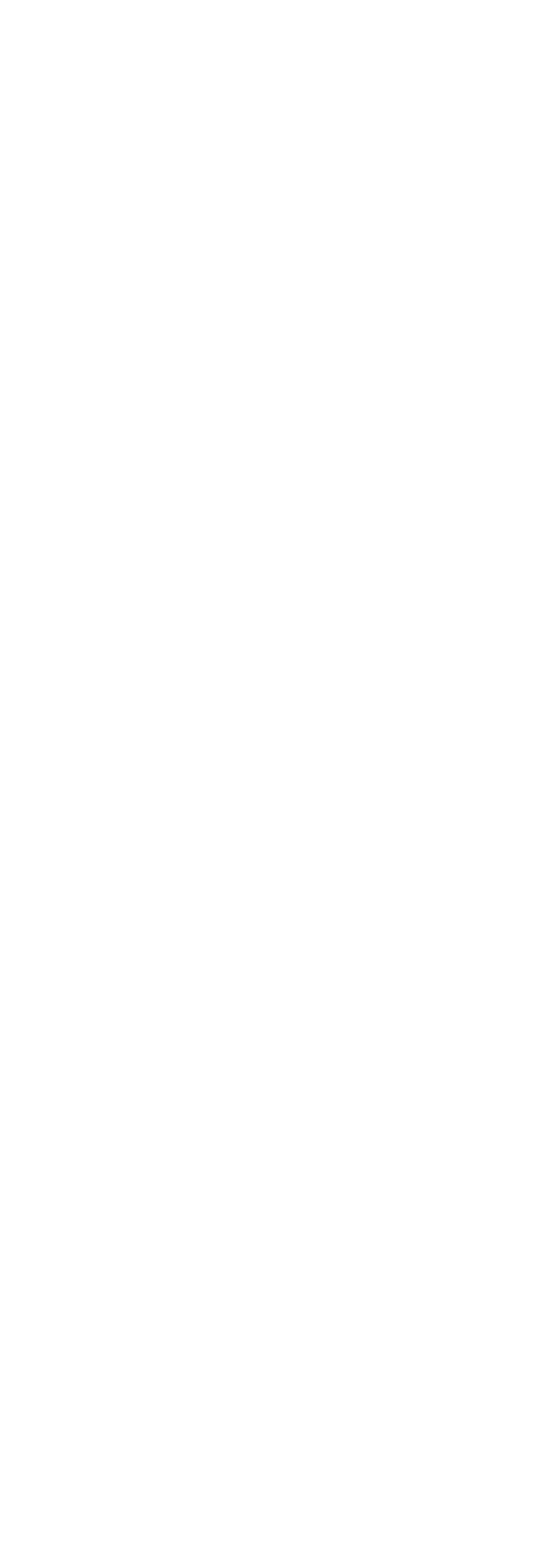
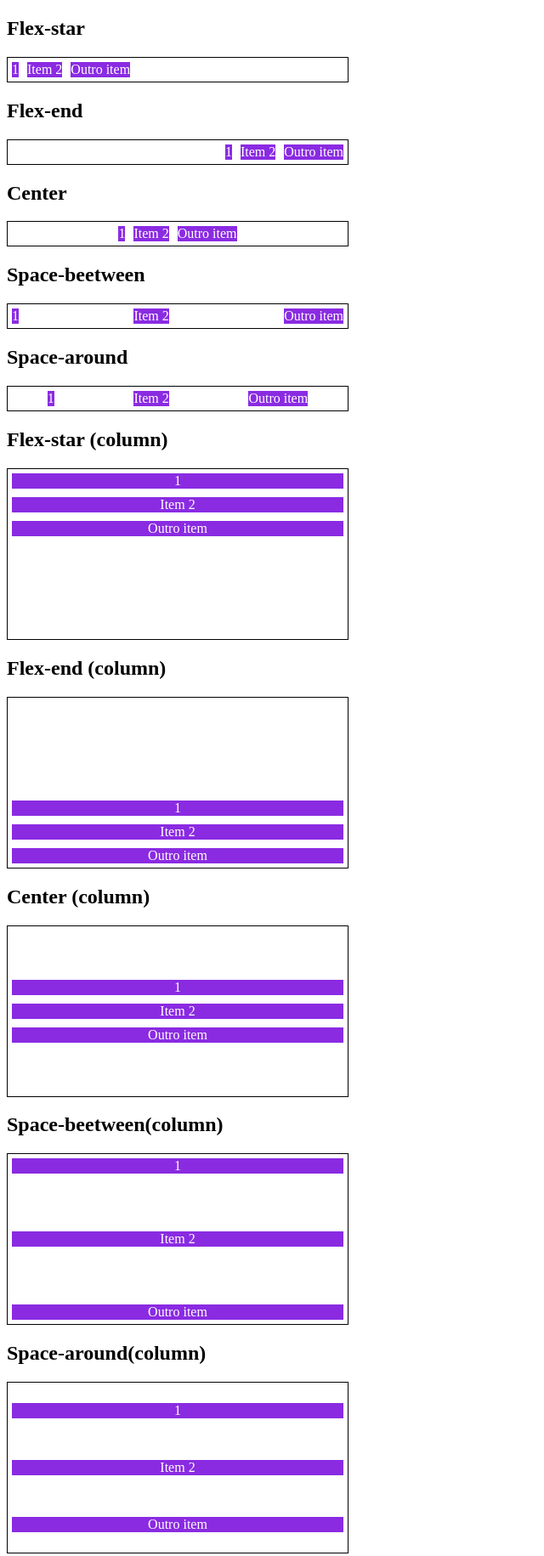
Before and after one commit to Gabrieldsanto/dio-bootcamp-aulas, a plain HTML site: page justifycontent.html in a window 1280 px wide. Shown: the whole page at 85% size, without its empty margins (0-640 px from the left). Before the commit the page ends 800 px from the top, so only its background shows below. Drawn offline with Linux system fonts and the light colour scheme.

Commit message:
Treinei justify content e align itens

```diff
--- a/justifycontent.html
+++ b/justifycontent.html
@@ -5,8 +5,121 @@
     <meta http-equiv="X-UA-Compatible" content="IE=edge">
     <meta name="viewport" content="width=device-width, initial-scale=1.0">
     <title>Fundamentos Justify Content </title>
+    <style>
+        .container{
+            max-width: 400px;
+            border: 1px solid black;
+            margin: 0;
+        display: flex;
+
+    }
+
+    .item{
+        background-color: blueviolet;
+        margin: 5px;
+        text-align: center;
+        color: white;
+
+    }
+
+    .flex-star{
+        justify-content: flex-start;
+    }
+
+    .flex-end{
+        justify-content: flex-end;
+    }
+
+    .flex-center{
+        justify-content: center;
+    }
+    .spacebetween{
+        justify-content: space-between;
+    }
+
+    .spacearound{
+        justify-content: space-around;
+    }
+
+    .column{
+        flex-direction: column;
+        min-height: 200px;
+    }
+    </style>
 </head>
 <body>
 
+    <h2>Flex-star</h2>
+    <section class="container flex-star">
+        <div class="item">1</div>
+        <div class="item">Item 2</div>
+        <div class="item">Outro item</div>
+    </section>
+
+    <h2>Flex-end</h2>
+    <section class="container flex-end">
+        <div class="item">1</div>
+        <div class="item">Item 2</div>
+        <div class="item">Outro item</div>
+    </section>
+
+    <h2>Center</h2>
+    <section class="container flex-center" >
+        <div class="item">1</div>
+        <div class="item">Item 2</div>
+        <div class="item">Outro item</div>
+    </section>
+
+    <h2>Space-beetween</h2>
+    <section class="container spacebetween">
+        <div class="item">1</div>
+        <div class="item">Item 2</div>
+        <div class="item">Outro item</div>
+    </section>
+
+    <h2>Space-around</h2>
+    <section class="container spacearound">
+        <div class="item">1</div>
+        <div class="item">Item 2</div>
+        <div class="item">Outro item</div>
+    </section>
+
+    <h2>Flex-star (column)</h2>
+    <section class="container flex-star column">
+        <div class="item">1</div>
+        <div class="item">Item 2</div>
+        <div class="item">Outro item</div>
+    </section>
+
+    <h2>Flex-end (column)</h2>
+    <section class="container flex-end column">
+        <div class="item">1</div>
+        <div class="item">Item 2</div>
+        <div class="item">Outro item</div>
+    </section>
+
+    <h2>Center (column)</h2>
+    <section class="container flex-center column">
+        <div class="item">1</div>
+        <div class="item">Item 2</div>
+        <div class="item">Outro item</div>
+    </section>
+
+
+    <h2>Space-beetween(column)</h2>
+    <section class="container spacebetween column">
+        <div class="item">1</div>
+        <div class="item">Item 2</div>
+        <div class="item">Outro item</div>
+    </section>
+
+    <h2>Space-around(column)</h2>
+    <section class="container spacearound column">
+        <div class="item">1</div>
+        <div class="item">Item 2</div>
+        <div class="item">Outro item</div>
+    </section>
+
+
 </body>
 </html>
```
Also changed, not shown: alignitem.html (added, +161 -0 lines).
